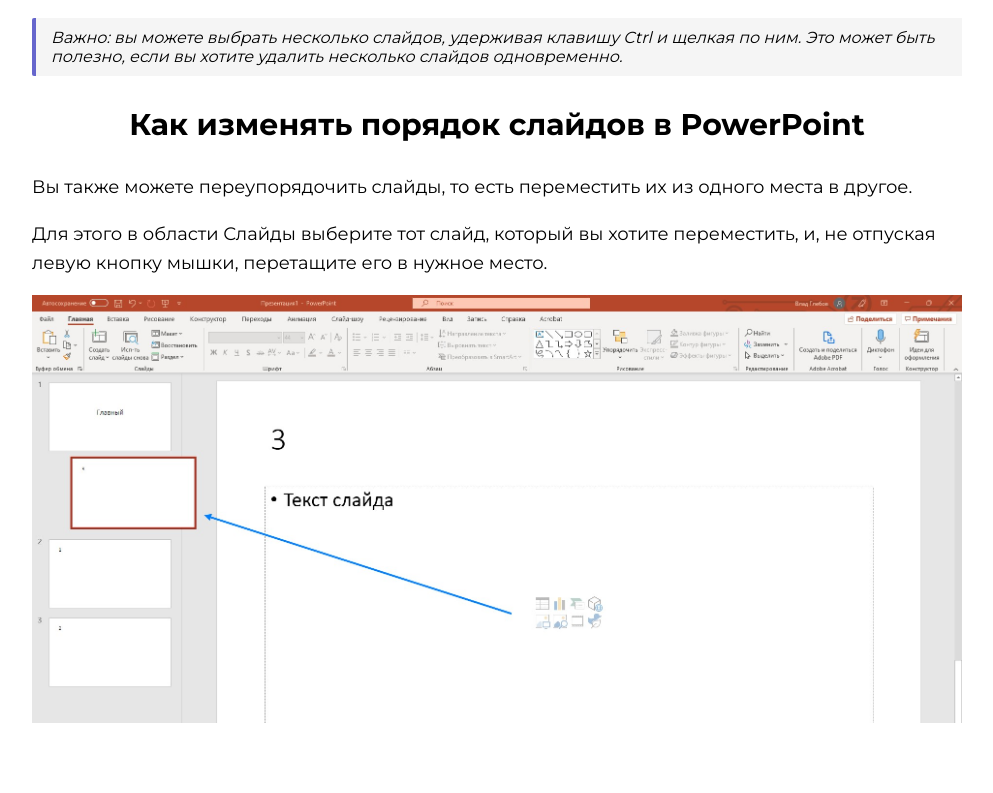
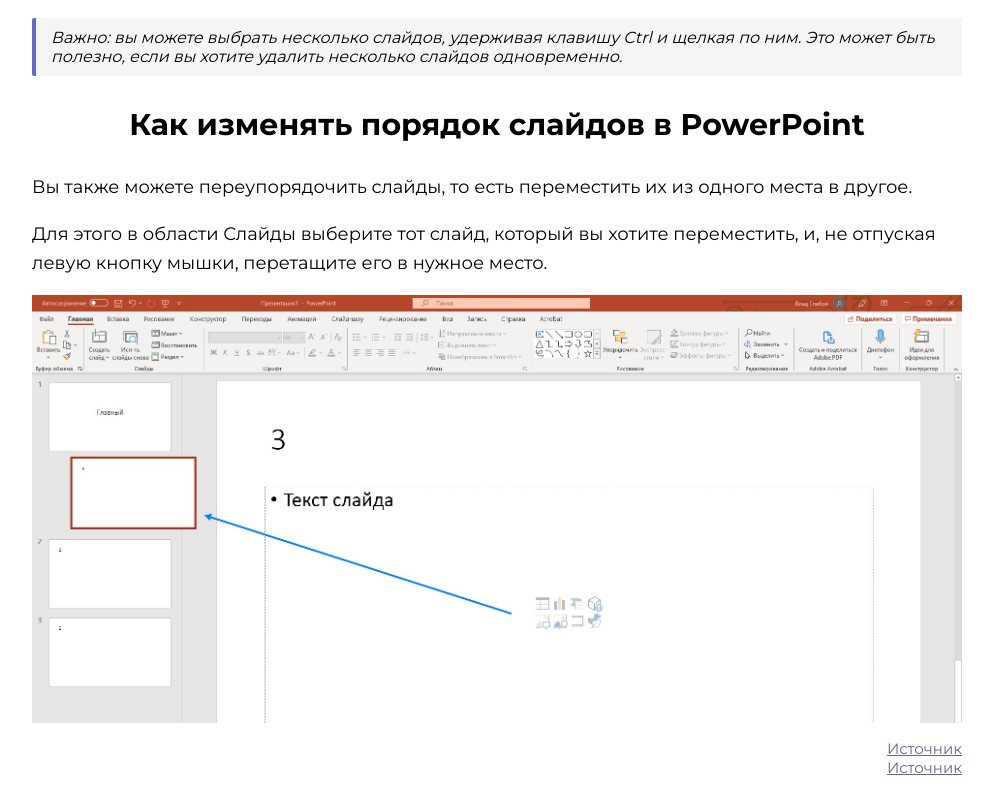
Before and after one commit to Vlagle/pc-skills, a plain HTML site: page power-point/urok-3.html in a window 1280 px wide. Shown: the part 1545-2338 px from the top of the page, without its empty margins (143-1136 px from the left). Before the commit the page ends 2276 px from the top, so only its background shows below. Drawn offline with Linux system fonts and the light colour scheme.

Commit message:
Update urok-3.html

```diff
--- a/power-point/urok-3.html
+++ b/power-point/urok-3.html
@@ -46,6 +46,8 @@
         <p class="t">Для этого в области Слайды выберите тот слайд, который вы хотите переместить, и, не отпуская левую кнопку мышки, перетащите его в нужное место.</p>
         <img src="/assets/image/powerpoint/urok-3/3.jpg" alt="" class="img">
 
+        <p ><a class="ist" target="_blank" href="https://kurspresent.ru/page/urok3">Источник</a> <a class="ist" target="_blank" href="https://propowerpoint.ru/kak-dobavit-udalit-dublirovat-peremestit-ili-skryt-slajdy-v-powerpoint/">Источник</a></p>
+
 
 
 
```
